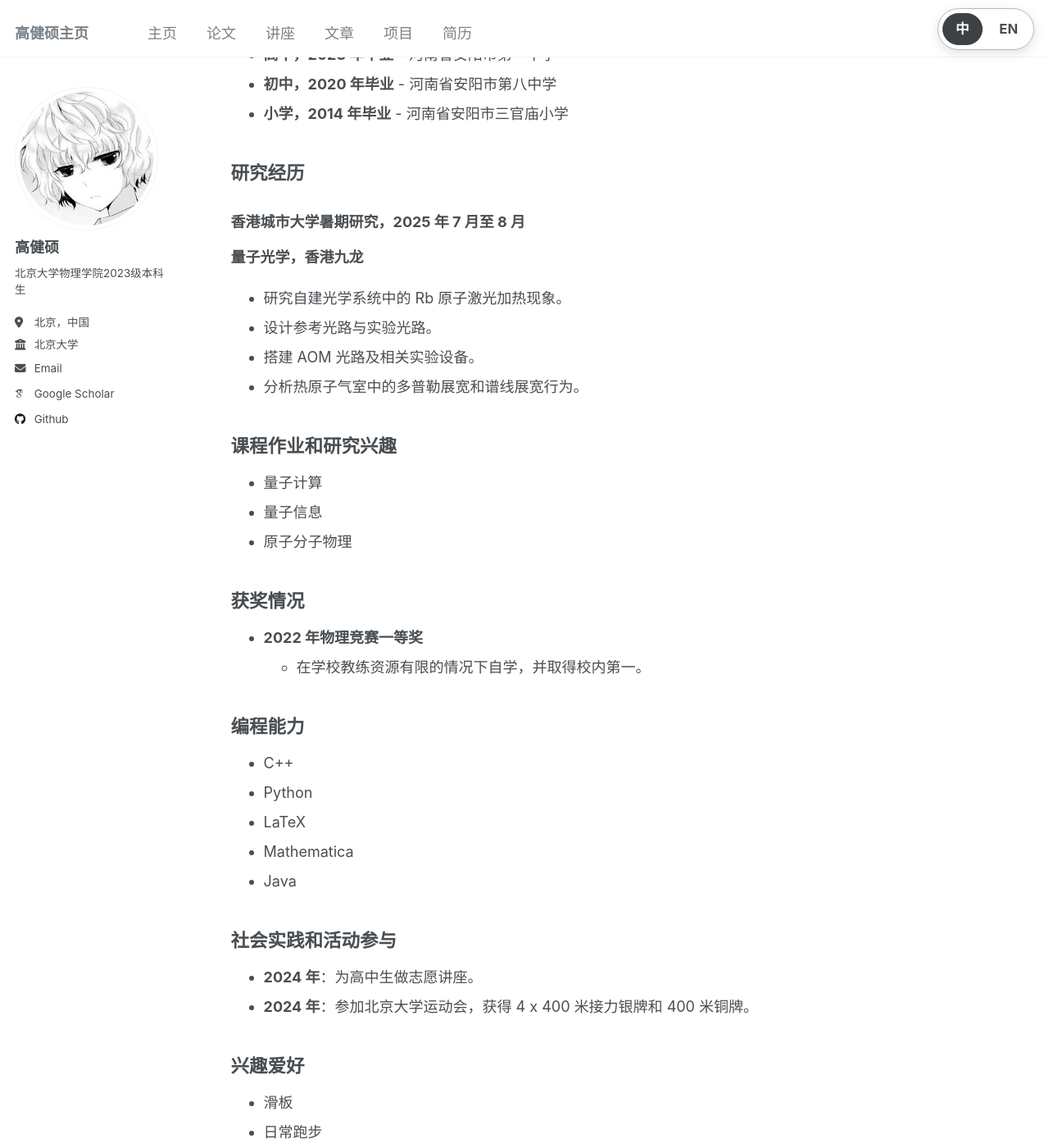
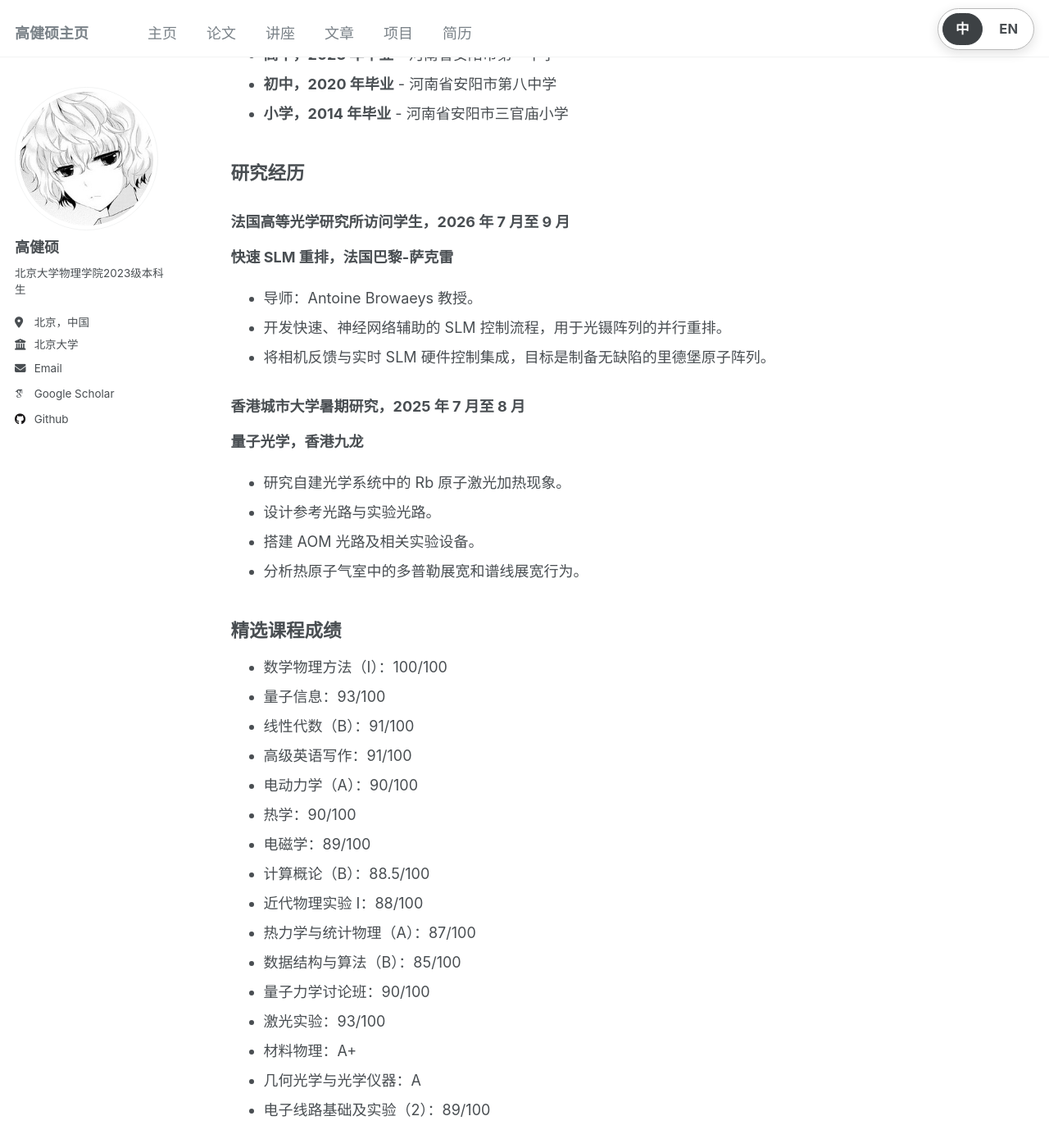
Before and after one commit to Townlin/townlin.github.io, a Jekyll site: the page built from _pages/cv.md, in a window 1280 px wide and 1400 px high, scrolled down 444 px. Shown: the whole window at 82% size. Built offline with Jekyll 4.4.1, drawn with Linux system fonts in a browser that asks for light colours; some web fonts are replaced.

Commit message:
Update CV coursework and current SLM research

```diff
--- a/_pages/cv.md
+++ b/_pages/cv.md
@@ -30,6 +30,14 @@ redirect_from:
 
 ## 研究经历
 
+### 法国高等光学研究所访问学生，2026 年 7 月至 9 月
+
+**快速 SLM 重排，法国巴黎-萨克雷**
+
+- 导师：Antoine Browaeys 教授。
+- 开发快速、神经网络辅助的 SLM 控制流程，用于光镊阵列的并行重排。
+- 将相机反馈与实时 SLM 硬件控制集成，目标是制备无缺陷的里德堡原子阵列。
+
 ### 香港城市大学暑期研究，2025 年 7 月至 8 月
 
 **量子光学，香港九龙**
@@ -38,6 +46,25 @@ redirect_from:
 - 设计参考光路与实验光路。
 - 搭建 AOM 光路及相关实验设备。
 - 分析热原子气室中的多普勒展宽和谱线展宽行为。
+
+## 精选课程成绩
+
+- 数学物理方法（I）：100/100
+- 量子信息：93/100
+- 线性代数（B）：91/100
+- 高级英语写作：91/100
+- 电动力学（A）：90/100
+- 热学：90/100
+- 电磁学：89/100
+- 计算概论（B）：88.5/100
+- 近代物理实验 I：88/100
+- 热力学与统计物理（A）：87/100
+- 数据结构与算法（B）：85/100
+- 量子力学讨论班：90/100
+- 激光实验：93/100
+- 材料物理：A+
+- 几何光学与光学仪器：A
+- 电子线路基础及实验（2）：89/100
 
 ## 课程作业和研究兴趣
 
@@ -115,6 +142,14 @@ I am a 2023 undergraduate student in the School of Physics at Peking University.
 
 ## Research Experience
 
+### Visiting Student Researcher, Institut d'Optique, July to September 2026
+
+**Fast SLM Rearrangement, Paris-Saclay, France**
+
+- Advisor: Prof. Antoine Browaeys.
+- Developing a fast, neural-network-assisted SLM control pipeline for parallel optical-tweezer rearrangement.
+- Integrating camera feedback with live SLM hardware control toward defect-free Rydberg-atom arrays.
+
 ### Summer Research, City University of Hong Kong, July to August 2025
 
 **Quantum optics, Kowloon, Hong Kong**
@@ -123,6 +158,25 @@ I am a 2023 undergraduate student in the School of Physics at Peking University.
 - Designed both reference and experimental optical paths.
 - Built AOM optical paths and supporting experimental equipment.
 - Analyzed Doppler and line-broadening behavior in thermal vapor cells.
+
+## Selected Course Grades
+
+- Methods of Mathematical Physics (I): 100/100
+- Quantum Information: 93/100
+- Linear Algebra (B): 91/100
+- Advanced English Writing: 91/100
+- Electrodynamics (A): 90/100
+- Thermal Physics: 90/100
+- Electromagnetism: 89/100
+- Introduction to Computation (B): 88.5/100
+- Modern Physics Laboratory I: 88/100
+- Thermodynamics & Statistical Physics (A): 87/100
+- Data Structures & Algorithms (B): 85/100
+- Seminar for Quantum Mechanics: 90/100
+- Laser Experiment: 93/100
+- Materials Physics: A+
+- Geometrical Optics and Optical Instruments: A
+- Fundamentals of Electronic Circuits & Experiments (2): 89/100
 
 ## Coursework and Academic Interests
 
```
